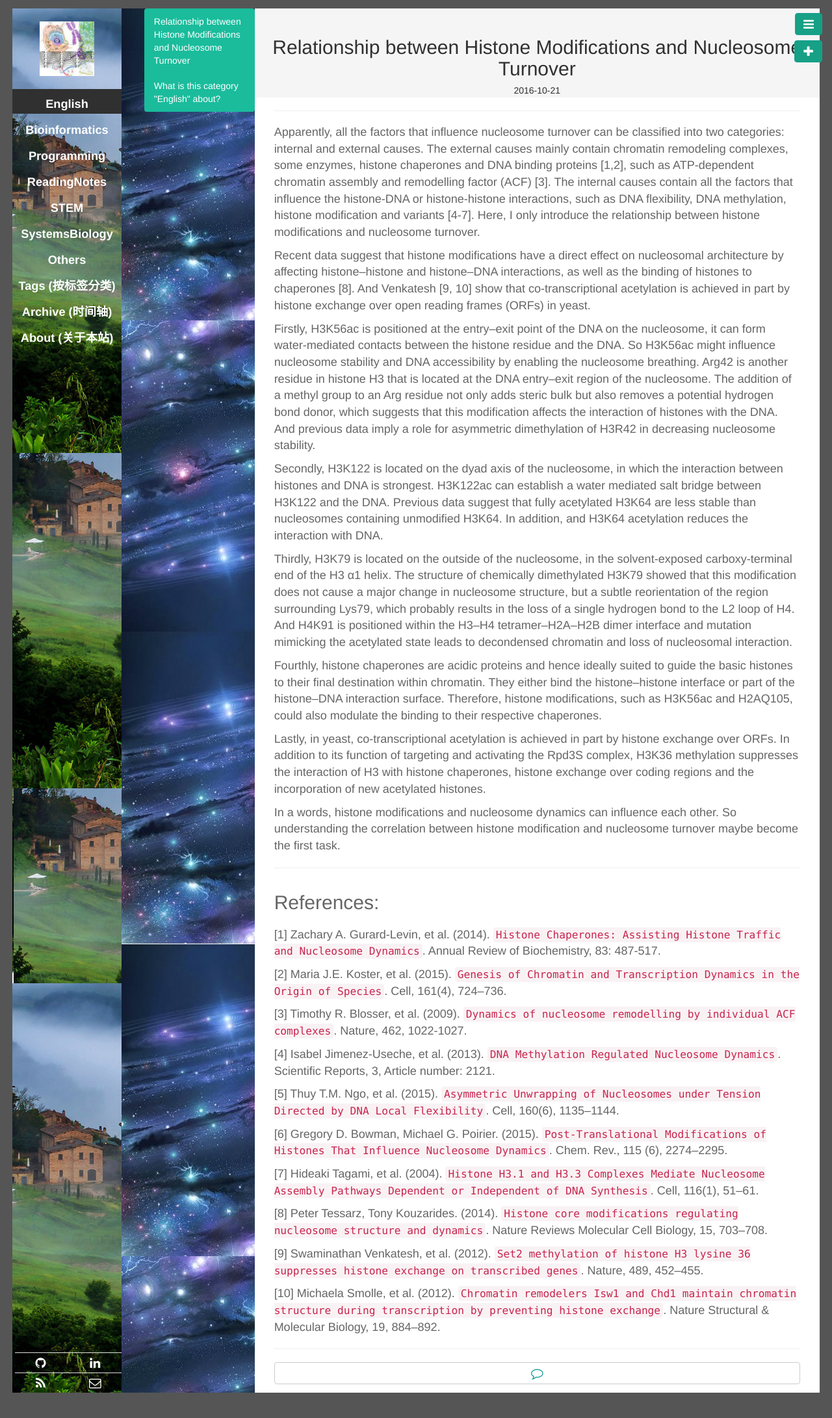
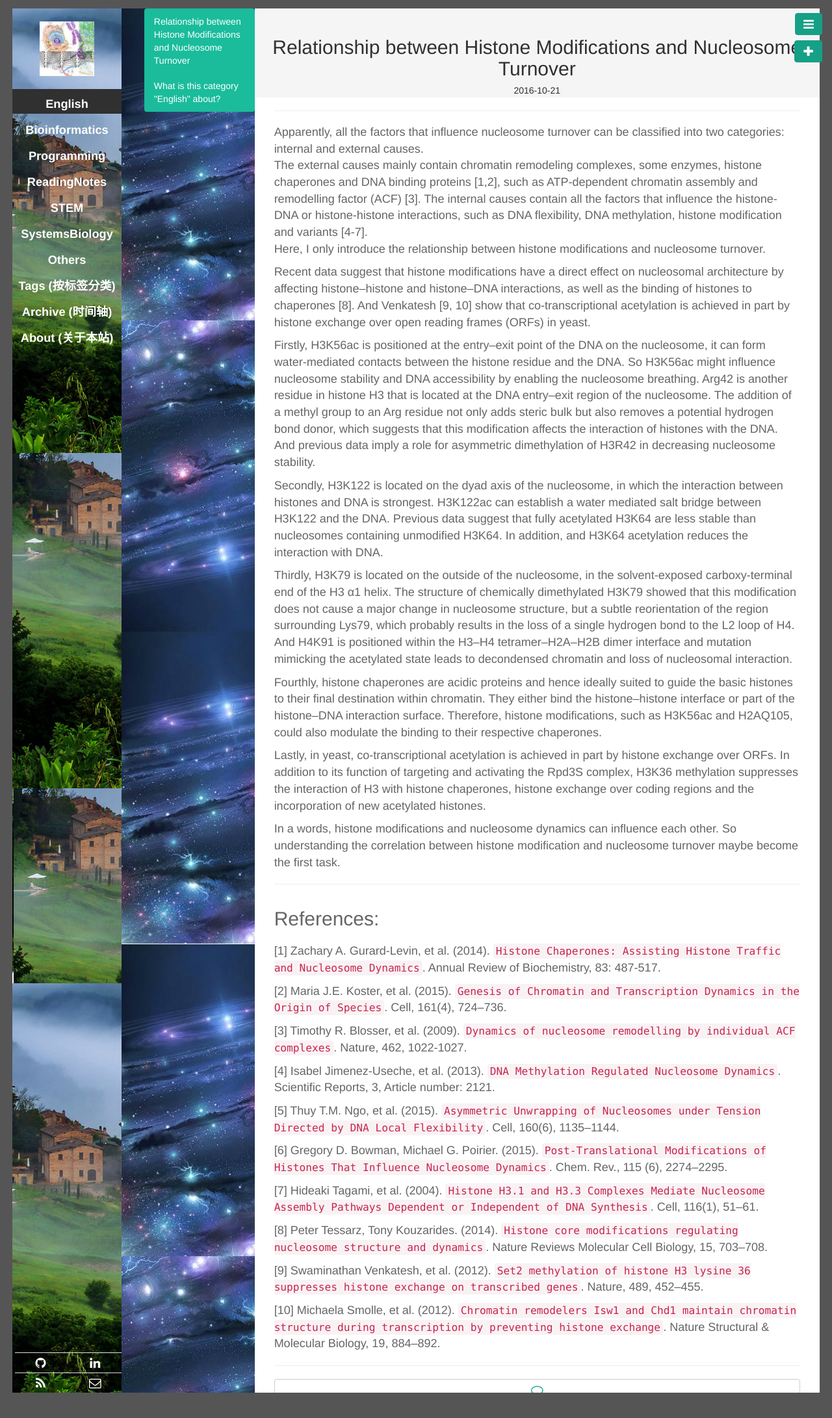
Before and after one commit to CTLife/CTLife.github.io, a Jekyll site: the page built from _posts/English/2016-10-21-HistoneModificationsNucleosomeTurnover.md, in a window 1280 px wide. Shown: the top 2182 px of the page at 65% size. Built offline with Jekyll 4.4.1, drawn with Linux system fonts in a browser that asks for light colours; Markdown is read by kramdown in place of the engine named in the settings.

Commit message:
Update 2016-10-21-HistoneModificationsNucleosomeTurnover.md

```diff
--- a/_posts/English/2016-10-21-HistoneModificationsNucleosomeTurnover.md
+++ b/_posts/English/2016-10-21-HistoneModificationsNucleosomeTurnover.md
@@ -7,7 +7,13 @@ keywords: Histone Modifications, Nucleosome Turnover
 description:  Relationship between Histone Modifications and Nucleosome Turnover
 ---
 
-Apparently, all the factors that influence nucleosome turnover can be classified into two categories:  internal and external causes.  The external causes mainly contain chromatin remodeling complexes, some enzymes, histone chaperones and DNA binding proteins [1,2], such as ATP-dependent chromatin assembly and remodelling factor (ACF) [3]. The internal causes contain all the factors that influence the histone-DNA or histone-histone interactions, such as DNA flexibility, DNA methylation, histone modification and variants [4-7]. Here, I only introduce the relationship between histone modifications and nucleosome turnover.
+Apparently, all the factors that influence nucleosome turnover can be classified into two categories:
+internal and external causes.
+The external causes mainly contain chromatin remodeling complexes, some enzymes, histone chaperones and
+DNA binding proteins [1,2], such as ATP-dependent chromatin assembly and remodelling factor (ACF) [3].
+The internal causes contain all the factors that influence the histone-DNA or histone-histone interactions,
+such as DNA flexibility, DNA methylation, histone modification and variants [4-7].
+Here, I only introduce the relationship between histone modifications and nucleosome turnover.
 
 
 Recent data suggest that histone modifications have a direct effect on nucleosomal architecture by affecting histone–histone and histone–DNA interactions, as well as the binding of histones to chaperones [8]. And Venkatesh [9, 10] show that co-transcriptional acetylation is achieved in part by histone exchange over open reading frames (ORFs) in yeast.
@@ -17,16 +23,16 @@ Firstly, H3K56ac is positioned at the entry–exit point of the DNA on the nucle
 
 
 Secondly, H3K122 is located on the dyad axis of the nucleosome, in which the interaction between histones and DNA is strongest. H3K122ac can establish a water mediated salt bridge between H3K122 and the DNA. Previous data suggest that fully acetylated H3K64 are less stable than nucleosomes containing unmodified H3K64. In addition, and H3K64 acetylation reduces the interaction with DNA.
-<br>
+
 
 Thirdly, H3K79 is located on the outside of the nucleosome, in the solvent-exposed carboxy-terminal end of the H3 α1 helix. The structure of chemically dimethylated H3K79 showed that this modification does not cause a major change in nucleosome structure, but a subtle reorientation of the region surrounding Lys79, which probably results in the loss of a single hydrogen bond to the L2 loop of H4. And H4K91 is positioned within the H3–H4 tetramer–H2A–H2B dimer interface and mutation mimicking the acetylated state leads to decondensed chromatin and loss of nucleosomal interaction.
-<br>
+
 
 Fourthly, histone chaperones are acidic proteins and hence ideally suited to guide the basic histones to their final destination within chromatin. They either bind the histone–histone interface or part of the histone–DNA interaction surface. Therefore, histone modifications, such as H3K56ac and H2AQ105, could also modulate the binding to their respective chaperones.
-<br>
+
 
 Lastly, in yeast, co-transcriptional acetylation is achieved in part by histone exchange over ORFs. In addition to its function of targeting and activating the Rpd3S complex, H3K36 methylation suppresses the interaction of H3 with histone chaperones, histone exchange over coding regions and the incorporation of new acetylated histones.
-<br>
+
 
 In a words, histone modifications and nucleosome dynamics can influence each other. So understanding the correlation between histone modification and nucleosome turnover maybe become the first task.
 
```
